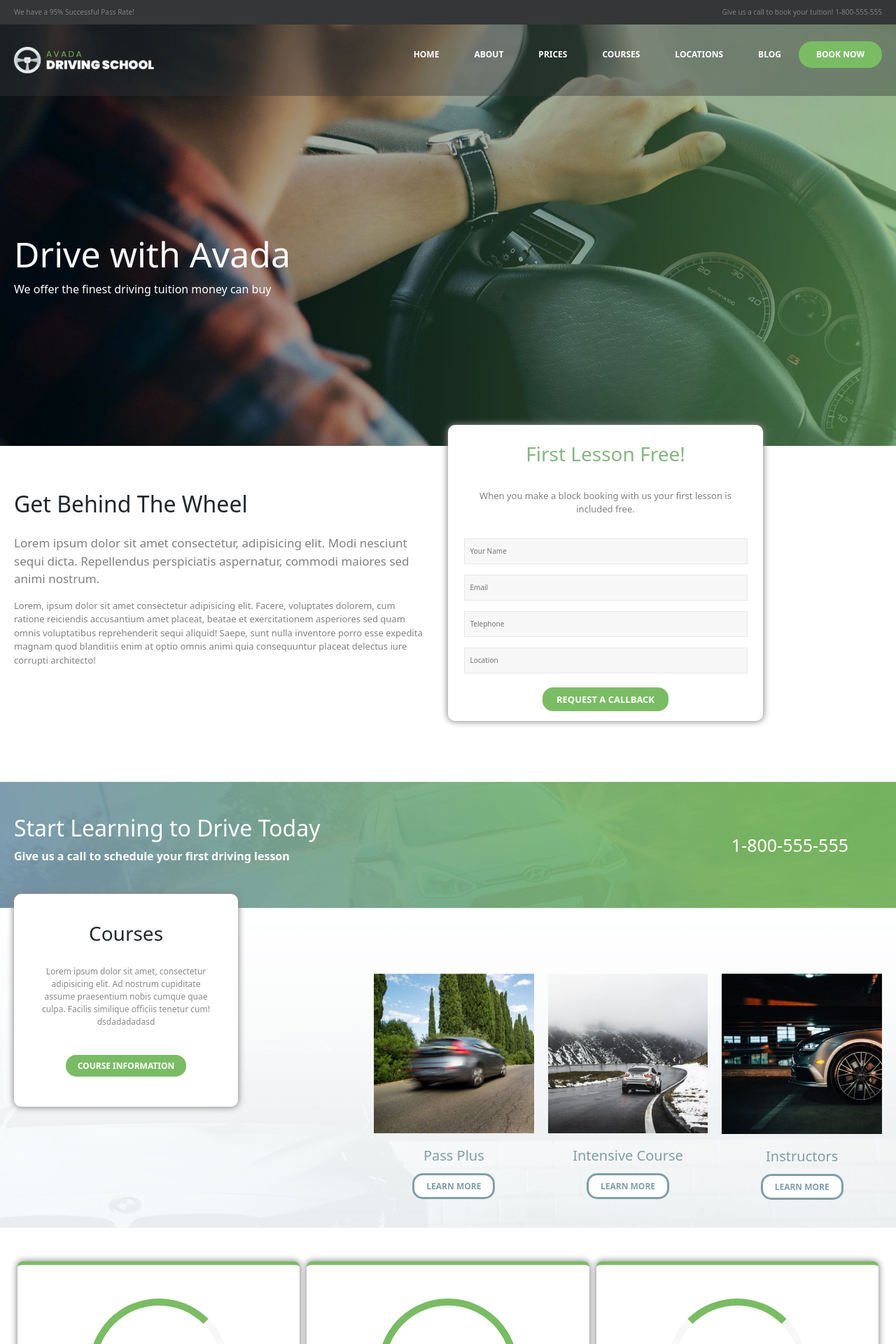
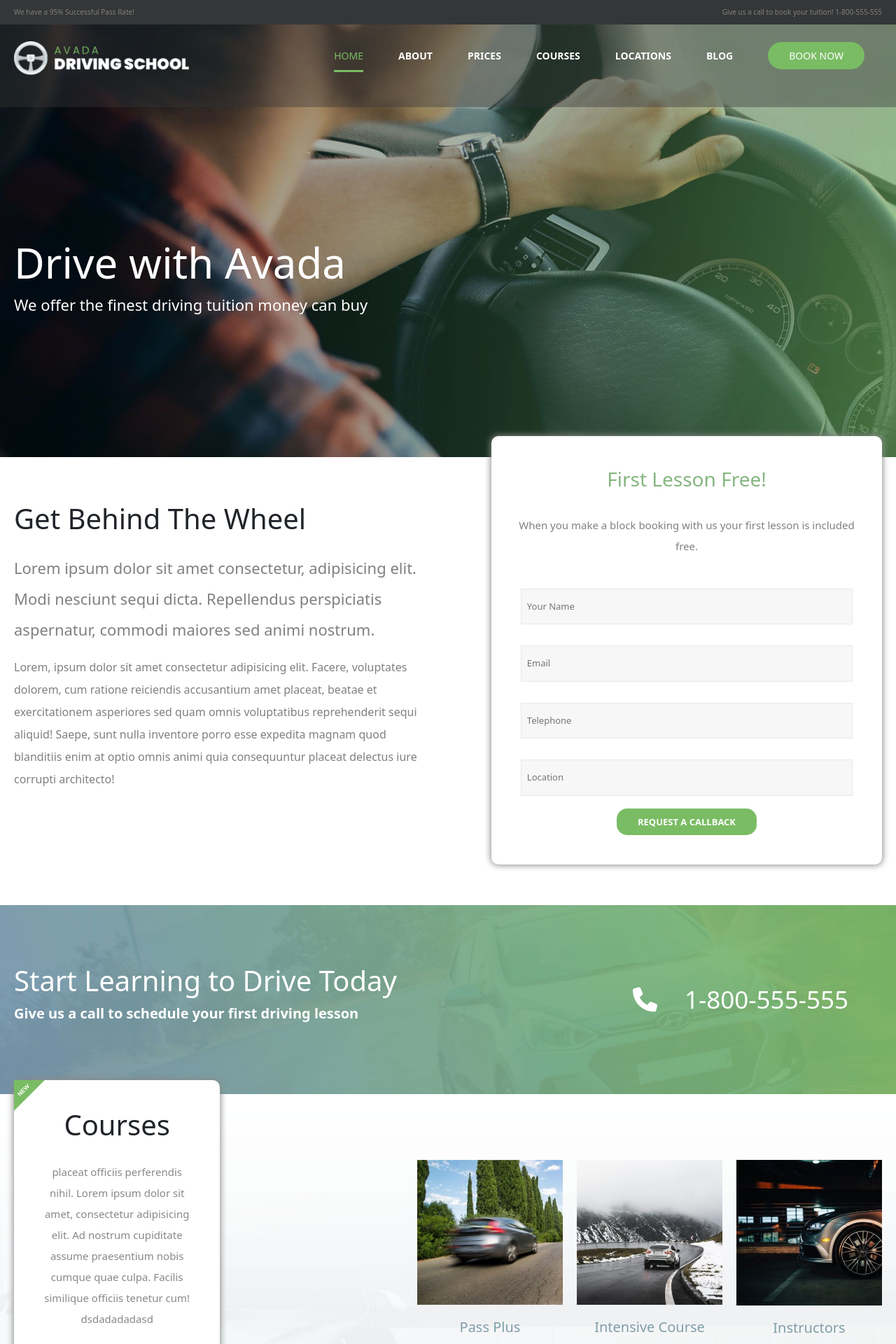
Before and after one commit to adrianobarboza31/proj-html-vuejs, a Vue app: page / in a window 1280 px wide. Shown: the top 1920 px of the page at 70% size. Built offline with nearby package versions, Linux system fonts and the light colour scheme.

Commit message:
add effect on navbar

```diff
--- a/src/components/HeroComponent.vue
+++ b/src/components/HeroComponent.vue
@@ -23,6 +23,9 @@ div{
     min-height: 500px;
 }
 h1{
-    font-size: 50px;
+    font-size: 60px;
+}
+p{
+    font-size: 22px;
 }
 </style>
--- a/src/components/NavBarComponent.vue
+++ b/src/components/NavBarComponent.vue
@@ -7,24 +7,27 @@
             </div>
         </div>
         <div class="layover">
-            <div class="ab-container d-flex justify-content-between align-items-center pt-4 pb-4 ">
-            <div>
-                <div>
+            <div class="ab-container d-flex justify-content-between align-items-start pt-4 pb-4 ">
+
+
                     <img src="/img/avada-drivers-logo-2x-300x58.png" alt="">
-                </div>
-            </div>
-            <div>
-                <ul class="d-flex">
 
-                        <li><strong>Home</strong></li>
+
+            <ul class="d-flex ">
+
+                    <li>Home</li>
                     <li><strong>About</strong></li>
                     <li><strong>Prices</strong></li>
                     <li><strong>Courses</strong></li>
                     <li><strong>Locations</strong></li>
                     <li><strong>Blog</strong></li>
-                        <li><strong>Book Now</strong></li>
+                    <li>
+                      <span> Book Now</span> </li>
             </ul>
-            </div>
+
+
+
+
         </div>
         </div>
 
@@ -52,16 +55,57 @@ li{
     padding: 10px 25px;
    text-transform: uppercase;
    font-weight: 500;
-   font-size: 12px;
+   font-size: 14px;
 }
-li:last-child{
+li:first-child{
+    color: #7ABC64;
+}
+li:first-child::after{
+    content: "";
+    display: block;
+    width: 100%;
+    height: 3px;
+    background-color:#7ABC64  ;
+    margin-top: 10px;
+}
+// li:last-child{
+//     background-color:#7ABC64 ;
+//     border-radius: 20px;
+// }
+span{
     background-color:#7ABC64 ;
      border-radius: 20px;
+     padding: 10px 30px;
+     transition: 0.3s;
+
+}
+span:hover{
+    filter: contrast(1.50);
 }
 img{
-    width: 200px;
+    width: 250px;
 }
 .layover{
     background-color: rgba(53, 54, 55, 0.4);
 }
+strong::after{
+    content: "";
+    display: none;
+    width: 100%;
+    height: 3px;
+    background-color:#7ABC64  ;
+    margin-top: 10px;
+
+}
+
+strong:hover::after {
+    display: block;
+}
+strong:hover{
+    color: #7ABC64;
+}
+strong{
+    transition-duration: .2s;
+    transition-timing-function: linear;
+}
 </style>
--- a/src/components/Section1Component.vue
+++ b/src/components/Section1Component.vue
@@ -1,5 +1,5 @@
 <template>
-    <div class="ab-container d-flex mb-5 giu">
+    <div class="ab-container d-flex mb-5 giu relative">
         <div class="ab-card pt-5">
             <h2 class="pt-3 pb-3">Get Behind The Wheel</h2>
             <p>Lorem ipsum dolor sit amet consectetur, adipisicing elit. Modi nesciunt sequi dicta. Repellendus perspiciatis aspernatur, commodi maiores sed animi nostrum.</p>
@@ -7,7 +7,7 @@
                 Lorem, ipsum dolor sit amet consectetur adipisicing elit. Facere, voluptates dolorem, cum ratione reiciendis accusantium amet placeat, beatae et exercitationem asperiores sed quam omnis voluptatibus reprehenderit sequi aliquid! Saepe, sunt nulla inventore porro esse expedita magnam quod blanditiis enim at optio omnis animi quia consequuntur placeat delectus iure corrupti architecto!
             </p>
         </div>
-        <div class="relative ">
+        <div class=" ">
             <div class="text-center inputcard">
                 <h3>First Lesson Free!</h3>
                 <p>When you make a block booking with us your first lesson is included free.</p>
@@ -33,11 +33,11 @@
 
 <style lang="scss" scoped>
 p{
-    font-size: 17px;
+    font-size: 22px;
     color: grey;
 }
 p:last-child{
-    font-size: 13px;
+    font-size: 16px;
 }
 .ab-card{
     width: 50%;
@@ -52,34 +52,46 @@ h3{
     position: absolute;
     border-radius: 10px;
     top: -30px;
+    right: 0;
     background-color: white;
-    width: 450px;
-    padding-bottom: 20px;
+    width: 45%;
+    padding-bottom: 50px;
+    padding-top: 20px;
 }
 .relative{
     position: relative;
 }
 div.inputcard p{
-    font-size: 13px;
+    font-size: 15px;
     padding: 0 29px;
 }
 input{
-    width: 90%;
+    width: 85%;
     background-color: #F7F7F7;
     border: 1px solid #e5e8eb;
-    margin-top: 15px;
-    font-size: 10px;
-    padding: 10px 8px;
+    margin-top: 30px;
+    font-size: 13px;
+    padding: 15px 8px;
 }
 span{
     background-color: #7ABC64;
     color: white;
-    padding: 8px 20px;
+    padding: 10px 30px;
     border-radius: 15px;
     text-transform: uppercase;
     font-size: 13px;
+    transition: 0.3s;
+}
+span:hover{
+    filter: contrast(1.50);
 }
 .giu{
     padding-bottom: 100px;
 }
+p{
+    line-height: 2;
+}
+h2{
+    font-size: 40px;
+}
 </style>
--- a/src/components/Section2Component.vue
+++ b/src/components/Section2Component.vue
@@ -6,7 +6,7 @@
                 <p><strong>Give us a call to schedule your first driving lesson</strong></p>
             </div>
             <div class="pe-5">
-                1-800-555-555
+                <i class="fa-solid fa-phone"></i>  1-800-555-555
             </div>
         </div>
     </div>
@@ -24,9 +24,18 @@
     color: white;
 }
 div.pe-5{
-    font-size: 25px;
+    font-size: 35px;
 }
 .centro{
-    height: 180px;
+    height: 270px;
+}
+h2{
+    font-size: 40px;
+}
+strong{
+    font-size: 20px;
+}
+i{
+    padding-right: 30px;
 }
 </style>
--- a/src/components/Section3Component.vue
+++ b/src/components/Section3Component.vue
@@ -2,10 +2,15 @@
     <div class="relative sfondo">
         <img src="" alt="">
         <div class="ab-container">
-            <div class="cardcourse text-center pb-5">
-                <h3>Courses</h3>
-                <p>Lorem ipsum dolor sit amet, consectetur adipisicing elit. Ad nostrum cupiditate assume praesentium nobis cumque quae culpa. Facilis similique officiis tenetur cum! dsdadadadasd</p>
+
+            <div class="cardcourse text-center ">
+                <img cl src="/img/new-corner.jpg" alt="">
+
+                    <h3>Courses</h3>
+                <p> placeat officiis perferendis nihil. Lorem ipsum dolor sit amet, consectetur adipisicing elit. Ad nostrum cupiditate assume praesentium nobis cumque quae culpa. Facilis similique officiis tenetur cum! dsdadadadasd</p>
                 <span><strong>Course Information</strong></span>
+
+
             </div>
             <div class="cardcar d-flex justify-content-end pb-5">
                 <div class="cardscar text-center">
@@ -45,22 +50,39 @@
 .relative{
     position: relative;
 }
+.cardcourse img{
+    position: absolute;
+    left: 0;
+    top:0;
+    width: 15%;
+}
+.cardcourse p{
+  line-height: 2;
+}
+.cardcourse span{
+    padding: 12px 40px;
+    font-size: 14px;
+}
 .cardcourse{
-    width: 25%;
+    width: 23%;
     box-shadow: 0px 0px 10px 1px #888888;
     position: absolute;
     top: -20px;
     background-color: white;
     border-radius: 10px;
     padding-top: 40px;
+    padding-bottom: 80px;
 }
 span{
     background-color: #7ABC64;
     color: white;
-    padding: 7px 17px;
+    padding: 7px 20px;
     text-transform: uppercase;
     font-size: 12px;
-    border-radius: 15px;
+    border-radius: 20px;
+}
+h3{
+    font-size: 40px;
 }
 .cardcourse h3{
     padding-bottom: 20px;
@@ -68,7 +90,7 @@ span{
 .cardcourse p{
     margin-bottom: 40px;
     color: #888888;
-    font-size: 12px;
+    font-size: 15px;
     padding: 0 40px;
 }
 .cardcar{
@@ -76,7 +98,7 @@ span{
 
 }
 .cardscar{
-    width: calc((65% - 60px) / 3);
+    width: calc((60% - 60px) / 3);
     padding-left: 20px;
     padding-top: 70px;
 
```
Lines whose indentation alone changed are shown as unchanged.
